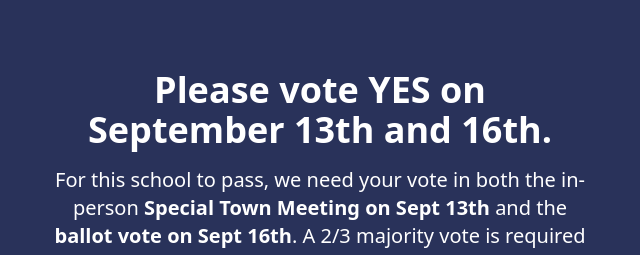
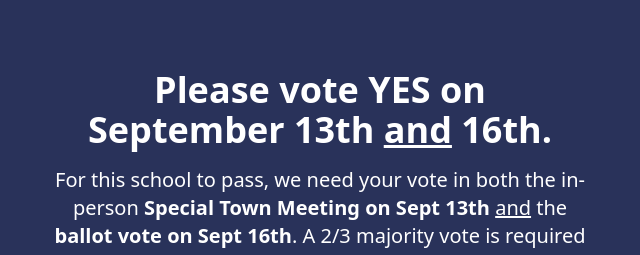
Before and after one commit to griffinm/yfws, a website built with Vite: page index.html in a window 1280 px wide. Shown: the part 184-439 px from the top of the page, 612-1252 px from the left. Built offline with nearby package versions, Linux system fonts and the light colour scheme.

Commit message:
Adds underlines

```diff
--- a/index.html
+++ b/index.html
@@ -38,9 +38,9 @@
             />
           </div>
           <div class="flex flex-col gap-4">
-            <h2>Please vote YES on September 13th and 16th.</h2>
+            <h2>Please vote YES on September 13th <span class="underline">and</span> 16th.</h2>
             <p class="text-xl mb-8 max-w-3xl mx-auto" id="hero-text">
-              For this school to pass, we need your vote in both the in-person <strong>Special Town Meeting on Sept 13th</strong> and the
+              For this school to pass, we need your vote in both the in-person <strong>Special Town Meeting on Sept 13th</strong> <span class="underline">and</span> the
               <strong>ballot vote on Sept 16th</strong>. A 2/3 majority vote is required at the Special Town Meeting—we need you there!
               <br>
               <br>
```
